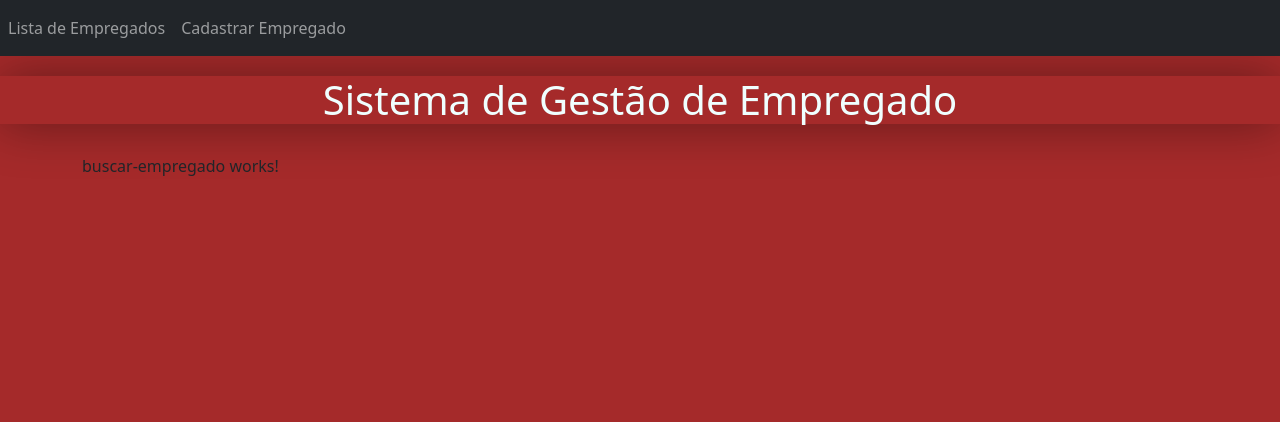
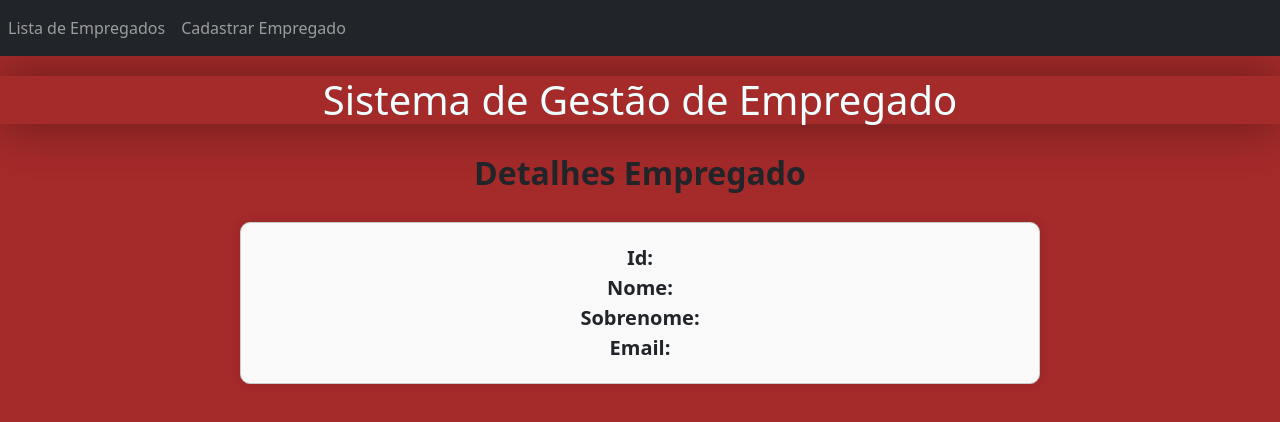
Before and after one commit to Daniel-Penelva/gestao-empregado-frontend, an Angular app: page /buscar-empregado-id/1 in a window 1280 px wide. Shown: the top 422 px of the page. Built offline with nearby package versions, Linux system fonts and the light colour scheme; no server answers.

Commit message:
Customizando página buscar empregado (por id)

```diff
--- a/src/app/buscar-empregado/buscar-empregado.component.css
+++ b/src/app/buscar-empregado/buscar-empregado.component.css
@@ -0,0 +1,20 @@
+div.detalhes{
+    width: 800px;
+    margin: 30px auto;                           /* "auto" centraliza o formulário */
+    text-align: center;
+    padding: 20px;                               /* Adiciona padding para espaçamento interno */
+    border: 1px solid #ccc;                    /* Adiciona borda ao formulário */
+    border-radius: 10px;                         /* Adiciona arredondamento às bordas */
+    box-shadow: 0 0 10px rgba(0, 0, 0, 0.1);   /* Adiciona sombra ao formulário */
+    background-color: #f9f9f9;                 /* Adiciona cor de fundo ao formulário */
+}
+
+h2{
+    text-align: center;
+    font-weight: 600;
+}
+
+label{
+    font-size: 20px;
+    font-weight: bold;
+}
--- a/src/app/buscar-empregado/buscar-empregado.component.html
+++ b/src/app/buscar-empregado/buscar-empregado.component.html
@@ -1 +1,15 @@
-<p>buscar-empregado works!</p>
+<h2>Detalhes Empregado</h2>
+<div class="detalhes">
+    <div>
+        <label for="id">Id: {{ empregado.id }}</label>
+    </div>
+    <div>
+        <label for="nome">Nome: {{ empregado.nome }}</label>
+    </div>
+    <div>
+        <label for="sobrenome">Sobrenome: {{ empregado.sobrenome }}</label>
+    </div>
+    <div>
+        <label for="email">Email: {{ empregado.email }}</label>
+    </div>
+</div>
--- a/src/app/buscar-empregado/buscar-empregado.component.ts
+++ b/src/app/buscar-empregado/buscar-empregado.component.ts
@@ -20,7 +20,7 @@ export class BuscarEmpregadoComponent implements OnInit{
       this.empregado = new Empregado();
       this.empregadoService.buscarEmpregadoPorId(this.id).subscribe(date => {
         this.empregado = date;
-        alert(`Detalhes do empregado ${this.empregado.nome}`);
+        //alert(`Detalhes do empregado ${this.empregado.nome}`);
       });
   }
 
```
